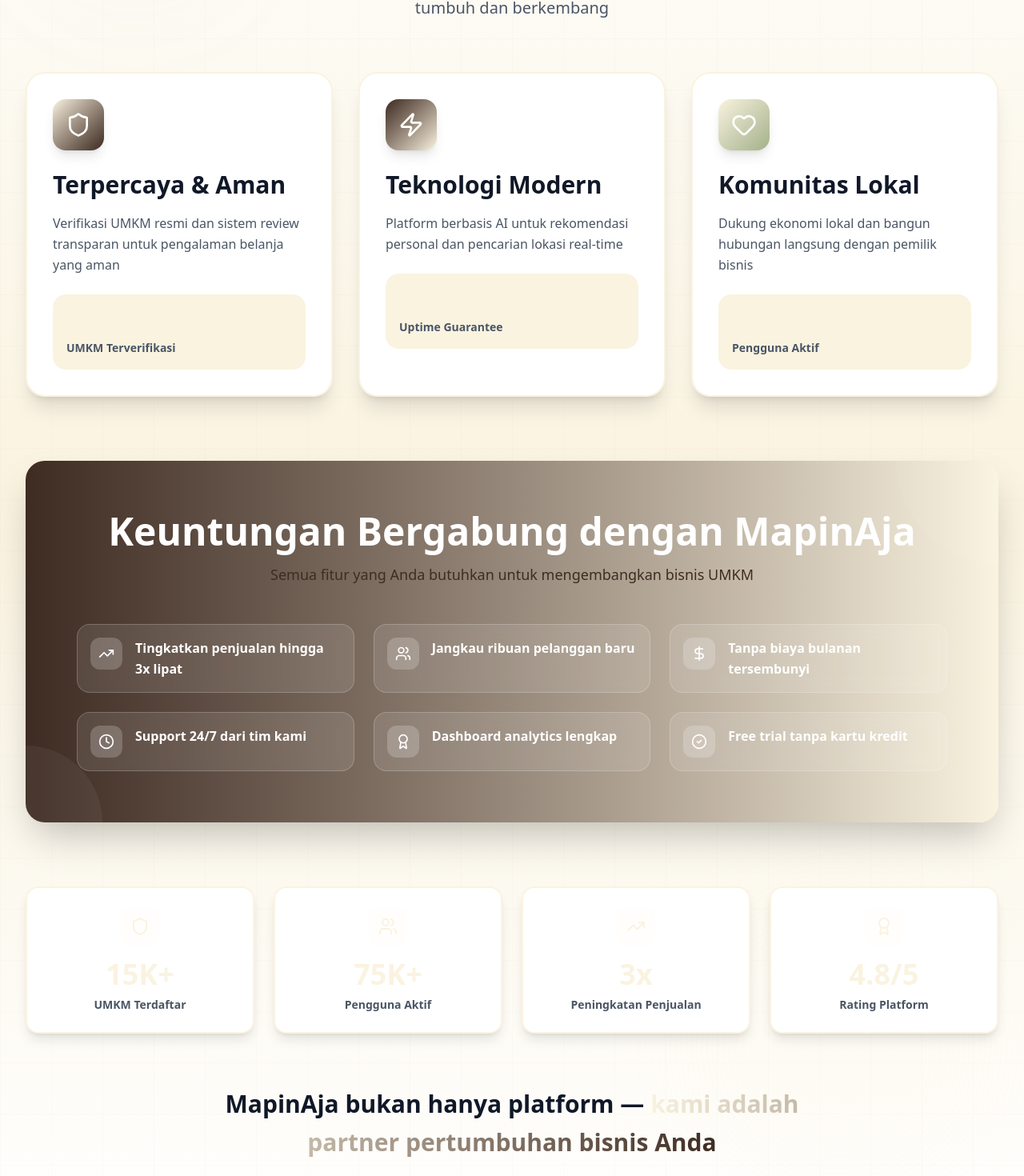
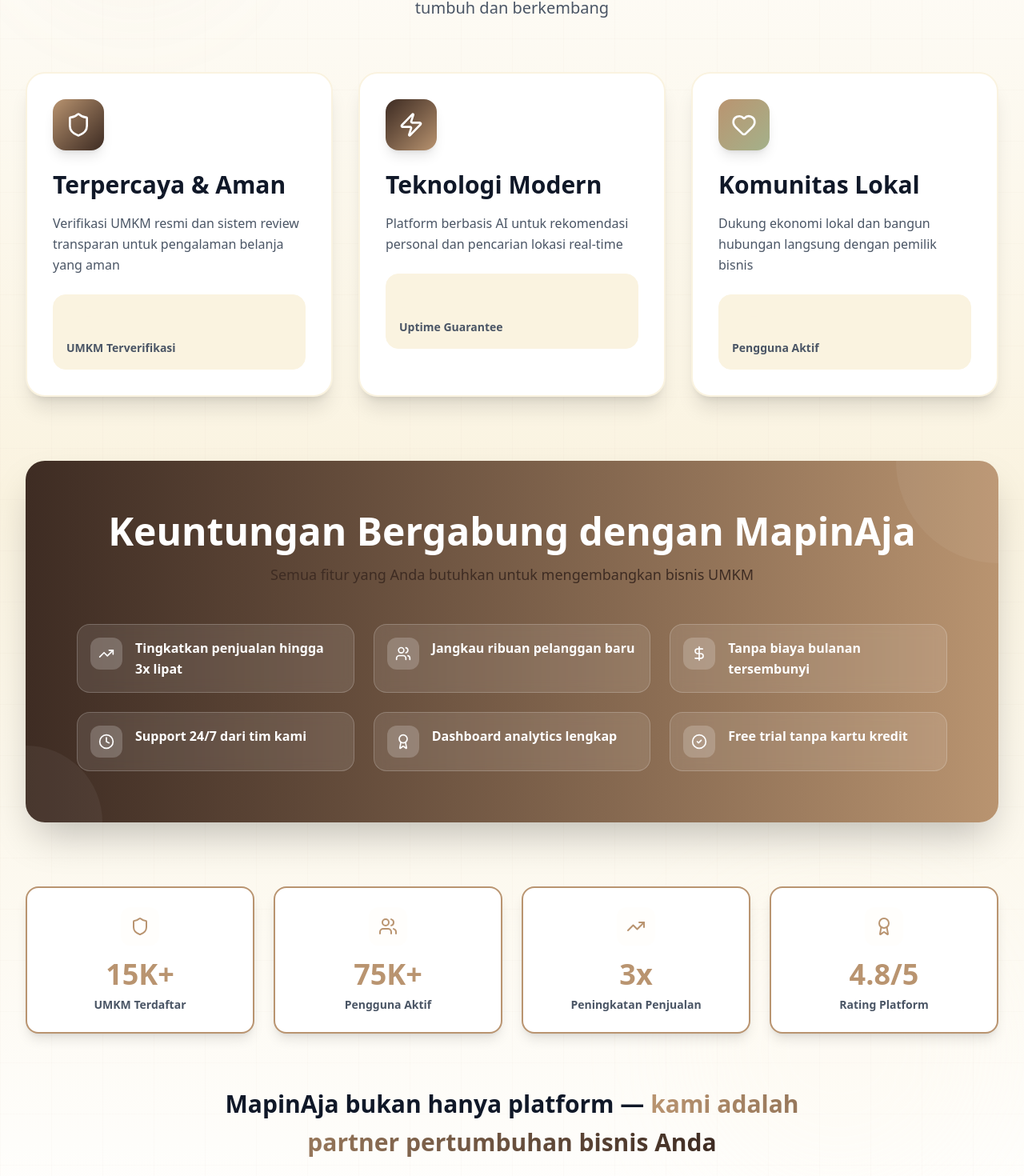
Before and after one commit to Yudann/mapin-aja, a Next.js app: page / in a window 1280 px wide. Shown: the part 8297-9767 px from the top of the page at 80% size. Built offline with nearby package versions, Linux system fonts and the light colour scheme.

Commit message:
style: using section wrapper

```diff
--- a/src/components/section/ValueSection.tsx
+++ b/src/components/section/ValueSection.tsx
@@ -43,7 +43,7 @@
       title: "Terpercaya & Aman",
       description:
         "Verifikasi UMKM resmi dan sistem review transparan untuk pengalaman belanja yang aman",
-      color: "from-brown-light to-brown-dark",
+      color: "from-brown-accent to-brown-dark",
       stat: "15K+",
       statLabel: "UMKM Terverifikasi",
     },
@@ -52,7 +52,7 @@
       title: "Teknologi Modern",
       description:
         "Platform berbasis AI untuk rekomendasi personal dan pencarian lokasi real-time",
-      color: "from-brown-dark to-brown-light",
+      color: "from-brown-dark to-brown-accent",
       stat: "99.9%",
       statLabel: "Uptime Guarantee",
     },
@@ -61,7 +61,7 @@
       title: "Komunitas Lokal",
       description:
         "Dukung ekonomi lokal dan bangun hubungan langsung dengan pemilik bisnis",
-      color: "from-brown-light to-[#A3B18A]",
+      color: "from-brown-accent to-[#A3B18A]",
       stat: "75K+",
       statLabel: "Pengguna Aktif",
     },
@@ -140,7 +140,7 @@
 
       {/* Benefits Grid */}
       <motion.div variants={cardVariant} className="mb-20">
-        <div className="bg-linear-to-r from-brown-dark to-brown-light rounded-3xl p-8 sm:p-12 lg:p-16 shadow-2xl relative overflow-hidden">
+        <div className="bg-linear-to-r from-brown-dark to-brown-accent rounded-3xl p-8 sm:p-12 lg:p-16 shadow-2xl relative overflow-hidden">
           {/* Decorative Elements */}
           <div className="absolute top-0 right-0 w-64 h-64 bg-white/5 rounded-full -translate-y-1/2 translate-x-1/2" />
           <div className="absolute bottom-0 left-0 w-48 h-48 bg-white/5 rounded-full translate-y-1/2 -translate-x-1/2" />
@@ -181,12 +181,12 @@
           {stats.map((stat, index) => (
             <div
               key={index}
-              className="bg-white rounded-2xl p-6 shadow-lg border-2 border-brown-light text-center group hover:border-brown-light transition-all duration-300"
+              className="bg-white rounded-2xl p-6 shadow-lg border-2 border-brown-accent text-center group hover:border-brown-light transition-all duration-300"
             >
-              <div className="w-12 h-12 bg-brown-light/10 rounded-xl flex items-center justify-center mx-auto mb-4 group-hover:bg-brown-light transition-colors duration-300">
-                <stat.icon className="w-6 h-6 text-brown-light group-hover:text-white transition-colors duration-300" />
+              <div className="w-12 h-12 bg-brown-light/10 rounded-xl flex items-center justify-center mx-auto mb-4 group-hover:bg-brown-dark transition-colors duration-300">
+                <stat.icon className="w-6 h-6 text-brown-accent group-hover:text-white transition-colors duration-300" />
               </div>
-              <div className="text-4xl font-black text-brown-light mb-2">
+              <div className="text-4xl font-black text-brown-accent mb-2">
                 {stat.number}
               </div>
               <div className="text-sm text-gray-600 font-semibold">
@@ -204,7 +204,7 @@
       >
         <p className="text-2xl sm:text-3xl font-bold text-gray-900 leading-relaxed">
           MapinAja bukan hanya platform —{" "}
-          <span className="bg-linear-to-r from-brown-light to-brown-dark bg-clip-text text-transparent">
+          <span className="bg-linear-to-r from-brown-accent to-brown-dark bg-clip-text text-transparent">
             kami adalah partner pertumbuhan bisnis Anda
           </span>
         </p>
```
